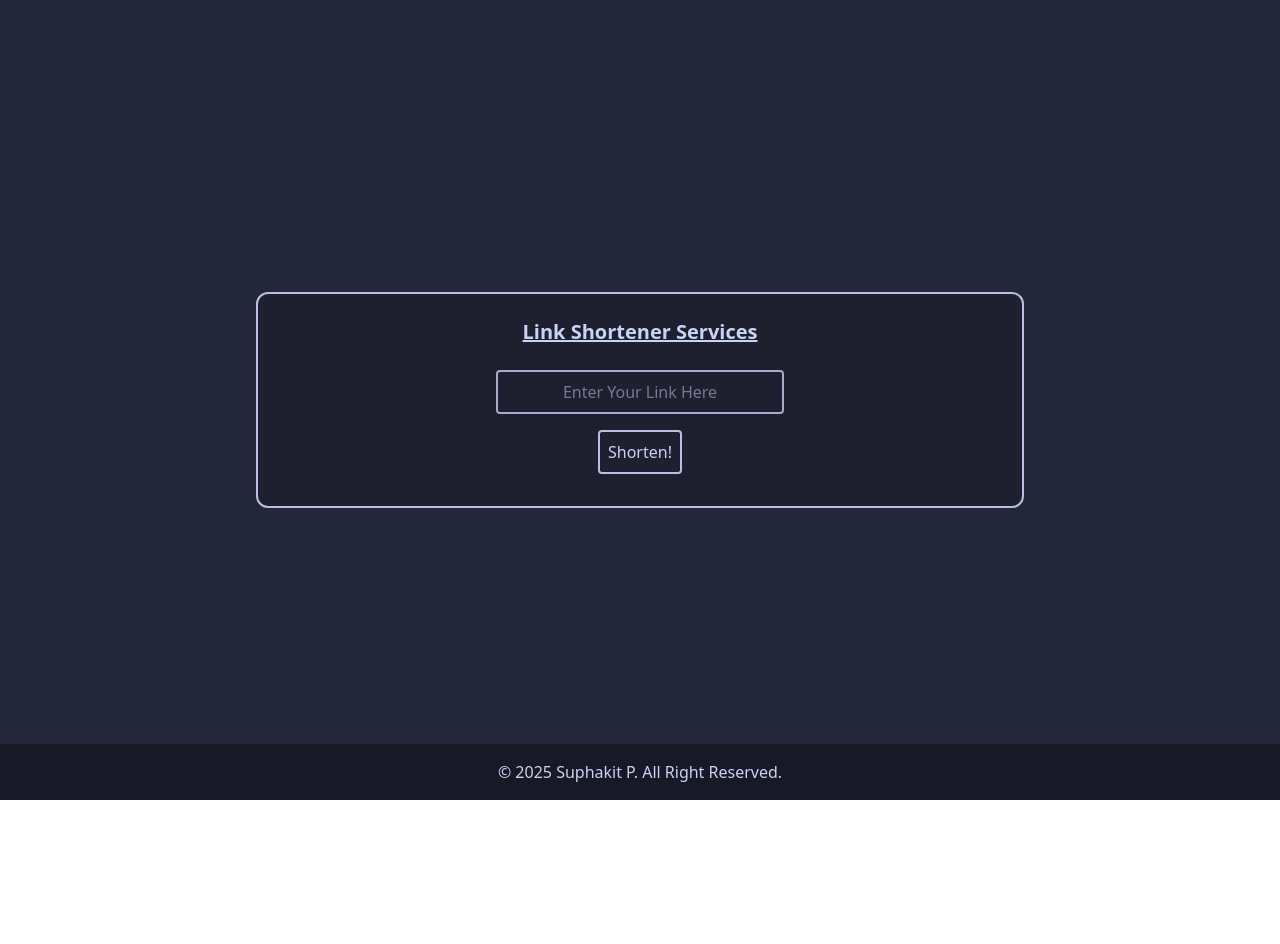
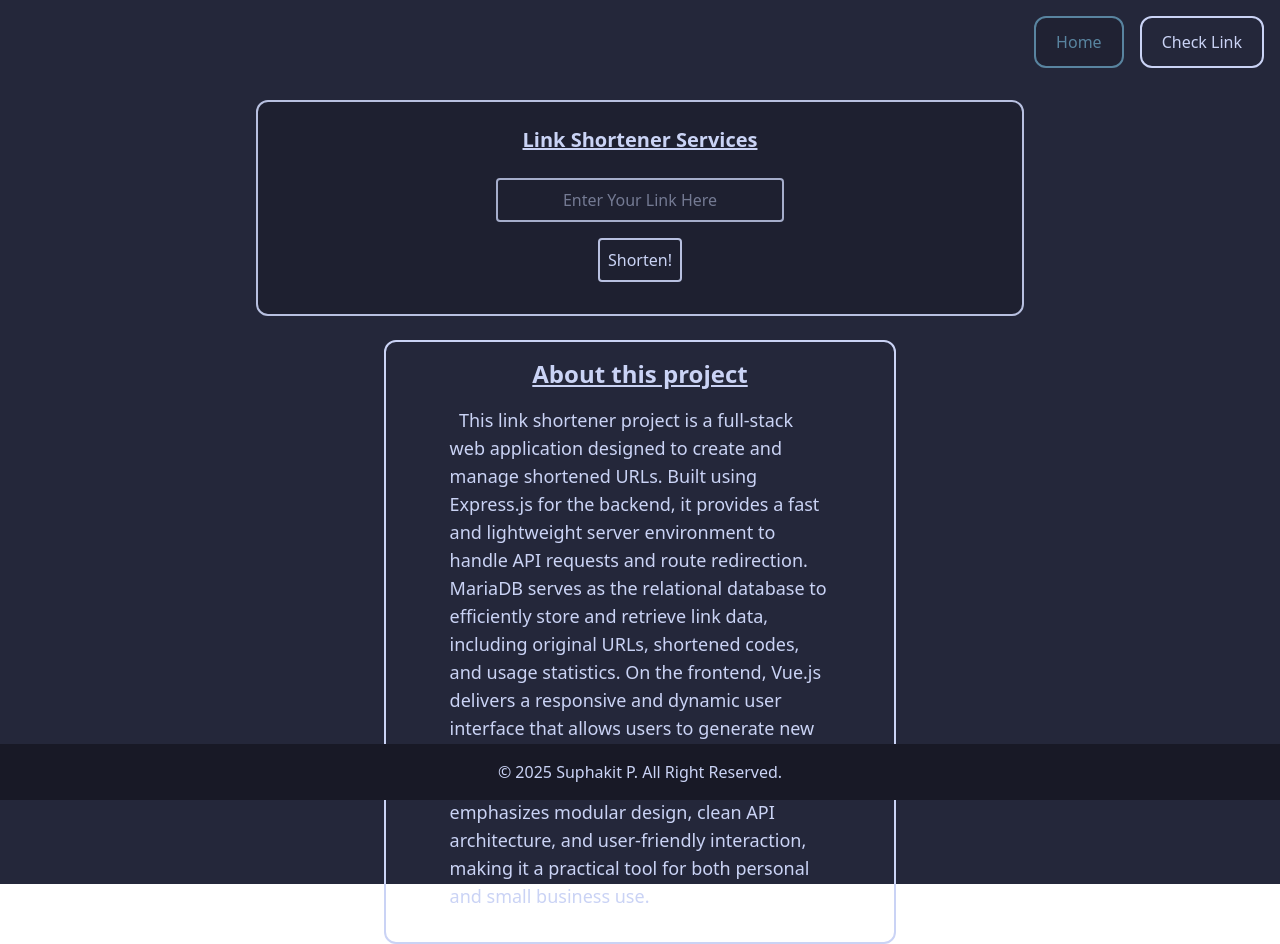
Before and after one commit to katsuP-UniLab/ICT12267_final_project_frontend, a Vue app: page / in a window 1280 px wide. Before the commit the page ends 800 px from the top, so only its background shows below. Built offline with nearby package versions, Linux system fonts and the light colour scheme; the HTML template or start-up script is replaced by a standard one; a web font is replaced by a local one.

Commit message:
feat<page>: added about project and added navbar

```diff
--- a/src/views/HomeView.vue
+++ b/src/views/HomeView.vue
@@ -1,6 +1,7 @@
 <script setup lang="ts">
 import { ref } from 'vue'
 
+import NavBar from '@/components/NavBar.vue'
 import CreateBox from '@/components/CreateBox.vue'
 import ResultBox from '@/components/ResultBox.vue'
 
@@ -21,10 +22,31 @@ const codeSwitch = (code64: string) => {
 </script>
 
 <template>
+  <NavBar />
   <main>
-    <div class="w-full h-screen flex items-center justify-center">
+    <div class="w-full h-screen flex flex-col items-center justify-start gap-6 pt-4">
       <CreateBox :state="toggle" :value="forceSlug" :code="codeSwitch" v-if="state == false" />
       <ResultBox :state="toggle" :link="value" :value="code" v-else />
+
+      <div
+        id="about"
+        class="min-w-[18rem] max-w-[40%] w-full border-2 border-solid border-cat-text rounded-xl p-4"
+      >
+        <h1 class="w-full text-center text-cat-text text-2xl font-bold underline mb-4">
+          About this project
+        </h1>
+        <p class="md:w-[80%] w-full mx-auto text-cat-text mb-4 text-lg">
+          &nbsp;&nbsp;This link shortener project is a full-stack web application designed to create
+          and manage shortened URLs. Built using Express.js for the backend, it provides a fast and
+          lightweight server environment to handle API requests and route redirection. MariaDB
+          serves as the relational database to efficiently store and retrieve link data, including
+          original URLs, shortened codes, and usage statistics. On the frontend, Vue.js delivers a
+          responsive and dynamic user interface that allows users to generate new short links, view
+          click analytics, and manage their URL entries with ease. The project emphasizes modular
+          design, clean API architecture, and user-friendly interaction, making it a practical tool
+          for both personal and small business use.
+        </p>
+      </div>
     </div>
   </main>
 </template>
```
